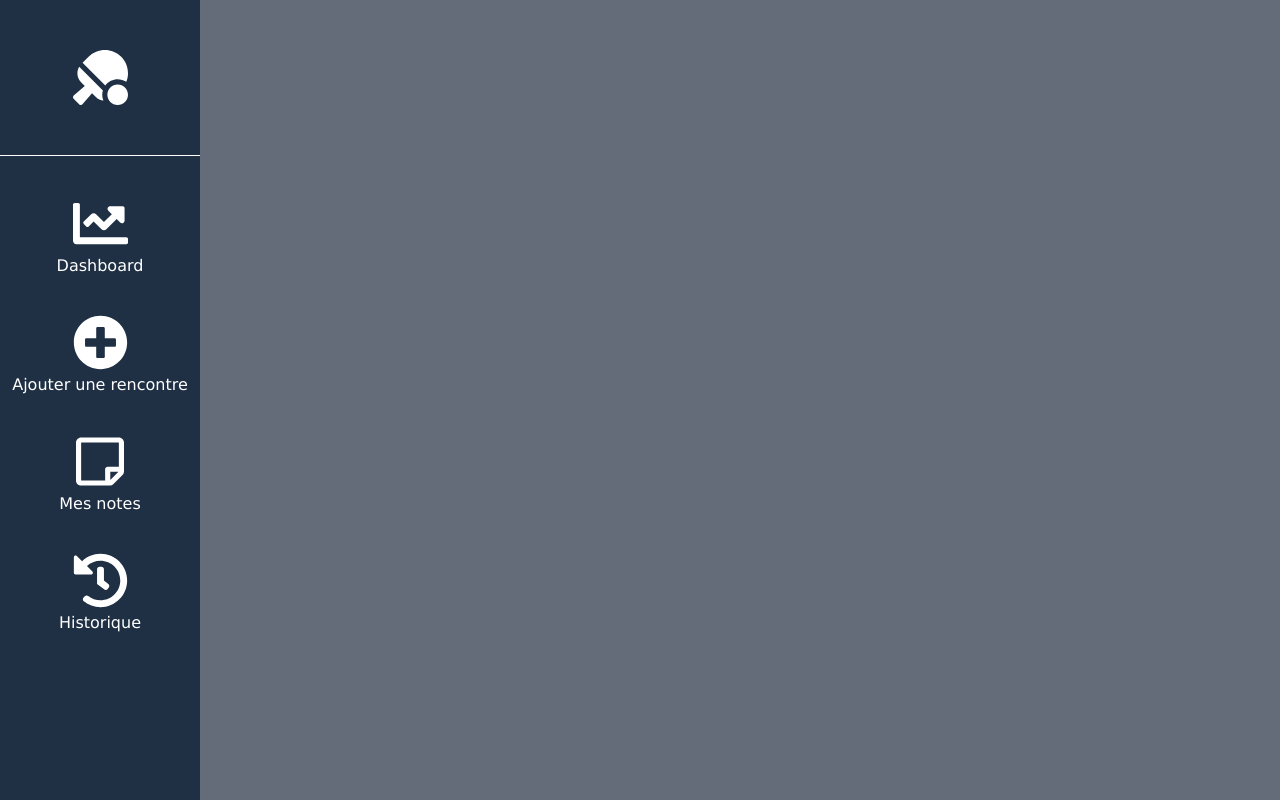
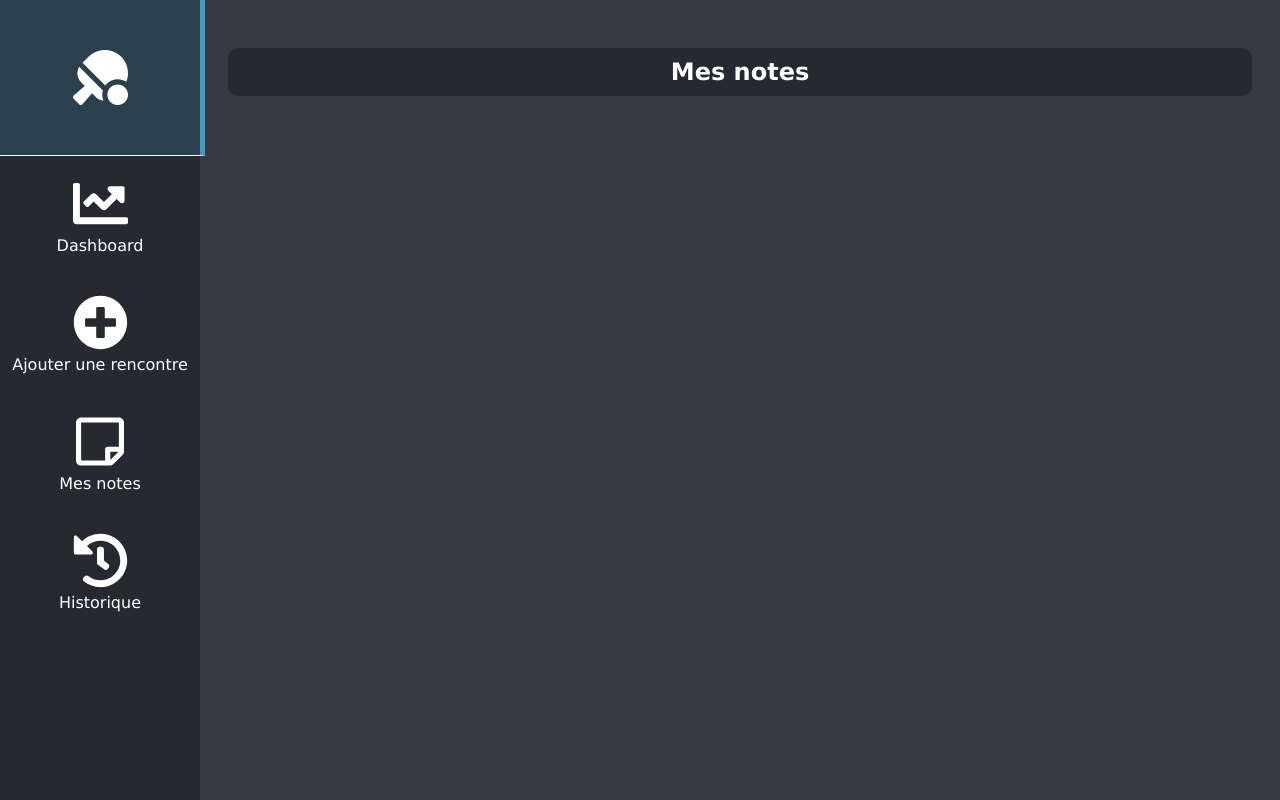
Before and after one commit to Jonathan-Jusseaume/ping_tracker, a Django app: page /notes in a window 1280 px wide. Run offline with Django 4.2, Linux system fonts and the light colour scheme.

Commit message:
21 décembre: Changement de direction artistique pour se rapprocher de celle de la FFTT

```diff
--- a/ping/static/styles/main.css
+++ b/ping/static/styles/main.css
@@ -1,9 +1,9 @@
 :root {
-    --background-color: #646C79;
-    --main-color: #1F3044;
+    --background-color: #373A43;
+    --main-color: #262930;
     --font-color: white;
-    --font-color-win: #39A4FB;
-    --font-color-lose: #F86368;
+    --font-color-win: #469BBA;
+    --font-color-lose: #E07F6E;
     font-family: Verdana;
 }
 
@@ -18,7 +18,6 @@
 nav {
     top: 0;
     left: 0;
-    overflow-x: hidden;
     width: 200px;
     height: 100%;
     position: fixed;
@@ -47,7 +46,12 @@
 }
 
 nav a:not(first-of-type) {
-    padding-top: 40px;
+    padding: 20px 0px;
+}
+
+nav a:not(first-of-type):hover {
+    background: rgb(42, 64, 77);
+    border-right: solid 5px var(--font-color-win);
 }
 
 @media screen and (max-height: 685px) {
@@ -131,7 +135,23 @@
     padding-left: 20px;
 }
 
-@media screen and (max-width: 800px) {
+.card {
+    padding: 20px;
+}
+
+.card-title {
+    background: var(--main-color);
+    text-align: center;
+    border-radius: 10px;
+    padding: 10px;
+
+}
+
+.card-body {
+    padding: 20px 40px;
+}
+
+@media screen and (max-width: 900px) {
     .match {
         flex-direction: column;
     }
--- a/ping/templates/notes/notes.html
+++ b/ping/templates/notes/notes.html
@@ -1 +1,9 @@
 {% extends "main.html" %}
+{% block content %}
+    <section class="card">
+        <h1 class="card-title">Mes notes</h1>
+        <section class="card-body">
+
+        </section>
+    </section>
+{% endblock %}
```
Also changed, not shown: ping/templates/history/history.html (+7 -0 lines).
